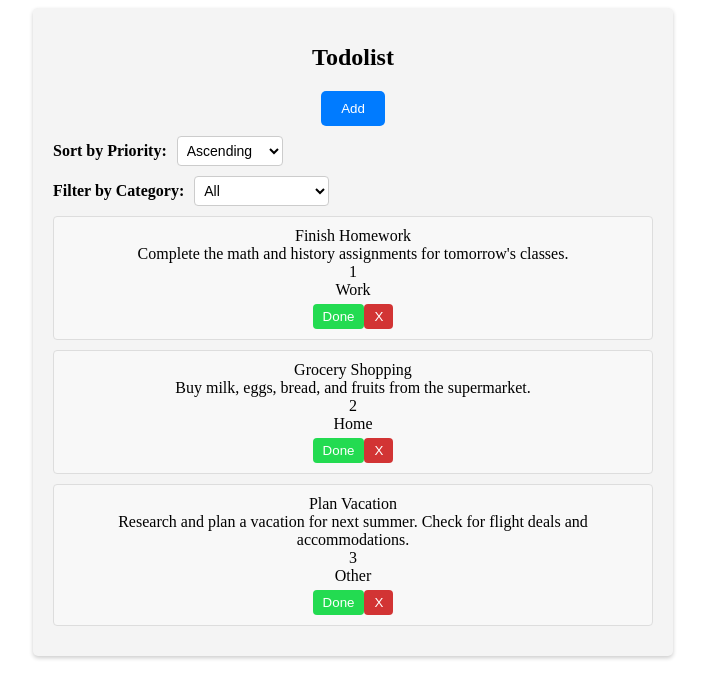
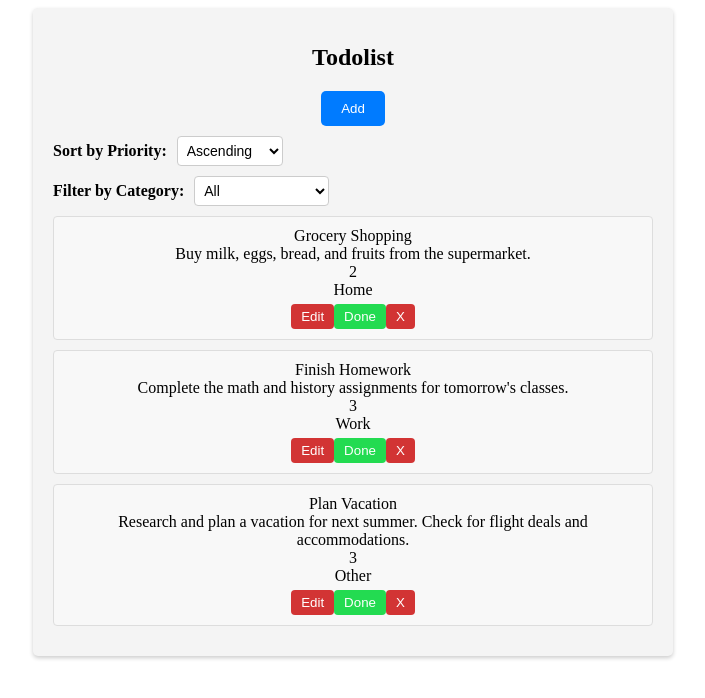
Before and after one commit to dihcuierc/To-Do-List, a React (Create React App) app: page / in a window 1280 px wide. Shown: the top 698 px of the page, without its empty margins (287-992 px from the left). Built offline with nearby package versions, Linux system fonts and the light colour scheme.

Commit message:
doing an edit button

```diff
--- a/src/Todolist.js
+++ b/src/Todolist.js
@@ -12,7 +12,7 @@ function Todolist() {
       title: "Finish Homework",
       details:
         "Complete the math and history assignments for tomorrow's classes.",
-      priority: 1,
+      priority: 3,
       category: "Work",
       done: false,
     },
@@ -88,6 +88,7 @@ function Todolist() {
           data={todolist}
           onDataAdd={setTodolist}
           categories={categories}
+          add={{ title: "", details: "", priority: "", category: "", done: "" }}
         />
       )}
       <TodoItems
--- a/src/components/AddTodo.js
+++ b/src/components/AddTodo.js
@@ -36,7 +36,12 @@ export default function AddTodo(props) {
             <label className={classes.label} htmlFor="title">
               Title:
             </label>
-            <input id="title" type="text" onChange={handleInputChange} />
+            <input
+              id="title"
+              type="text"
+              onChange={handleInputChange}
+              defaultValue={props.true ? "" : props.add.title}
+            />
           </div>
           <div className={classes.input}>
             <label className={classes.label} htmlFor="details">
--- a/src/components/TodoItems.js
+++ b/src/components/TodoItems.js
@@ -1,3 +1,4 @@
+import AddTodo from "./AddTodo";
 import classes from "./TodoItems.module.css";
 
 export default function TodoItems(props) {
@@ -9,7 +10,17 @@ export default function TodoItems(props) {
   const handleDone = (itemId) => {
     const updatedItems = props.items.map((item) => {
       if (item.id === itemId) {
-        return { ...item, done: true }; // Mark the item as done
+        return { ...item, done: true };
+      }
+      return item;
+    });
+    props.onUpdateItems(updatedItems);
+  };
+
+  const handleEdit = (itemId) => {
+    const updatedItems = props.items.map((item) => {
+      if (item.id === itemId) {
+        return <AddTodo />;
       }
       return item;
     });
@@ -28,6 +39,12 @@ export default function TodoItems(props) {
           <p>{item.priority}</p>
           <p>{item.category}</p>
           <button
+            className={classes.removeButton}
+            onClick={() => handleEdit(item.id)}
+          >
+            Edit
+          </button>
+          <button
             className={classes.doneButton}
             onClick={() => handleDone(item.id)}
           >
```
